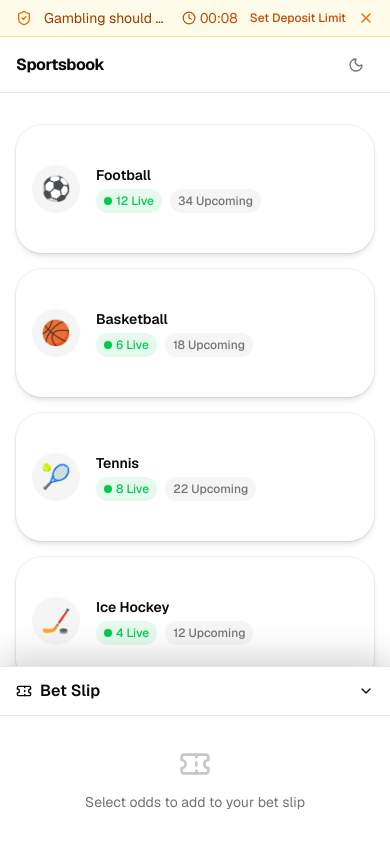
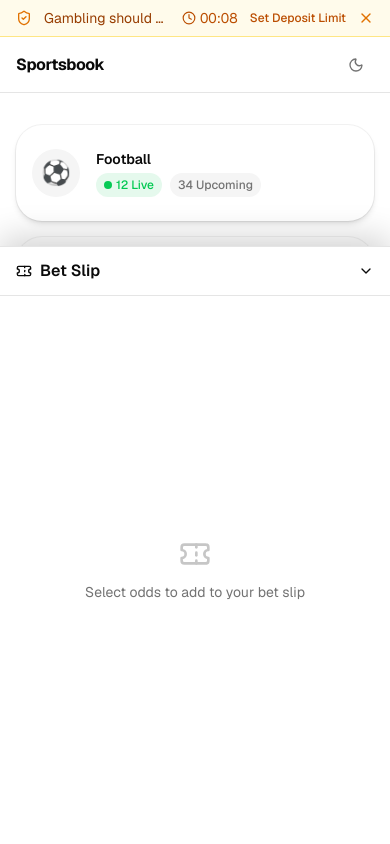
Before and after one commit to narekpedanyan/sportsbook-assessment, a Next.js app: page / in a window 390 px wide. Both pictures are taken after a click on the button "Bet Slip". Shown: the top 844 px of the page. Built offline with nearby package versions, Linux system fonts and the light colour scheme.

Commit message:
Polishing

```diff
--- a/src/components/shared/SportCard/index.tsx
+++ b/src/components/shared/SportCard/index.tsx
@@ -16,7 +16,7 @@ const SportCard = memo(({ sport }: SportCardProps) => {
   return (
     <Link href={`/sport/${slug}`}>
       <Card className="hover:border-primary hover:shadow-primary/10 cursor-pointer transition-all duration-200 hover:-translate-y-0.5 hover:shadow-lg">
-        <CardContent className="flex items-center gap-4 p-4">
+        <CardContent className="flex items-center gap-4 px-4 sm:p-4">
           <span className="bg-muted flex h-12 w-12 shrink-0 items-center justify-center rounded-full text-2xl">
             {icon}
           </span>
--- a/src/features/BetSlip/index.tsx
+++ b/src/features/BetSlip/index.tsx
@@ -65,7 +65,7 @@ const BetSlip = ({ config }: BetSlipProps) => {
           label={BET_SLIP_LABELS.betSlip}
         />
         {mobileOpened && (
-          <div className="border-border max-h-[65vh] overflow-y-auto border-t">
+          <div className="border-border h-[65vh] border-t">
             <BetSlipContent
               minStake={minStake}
               maxStake={maxStake}
```
